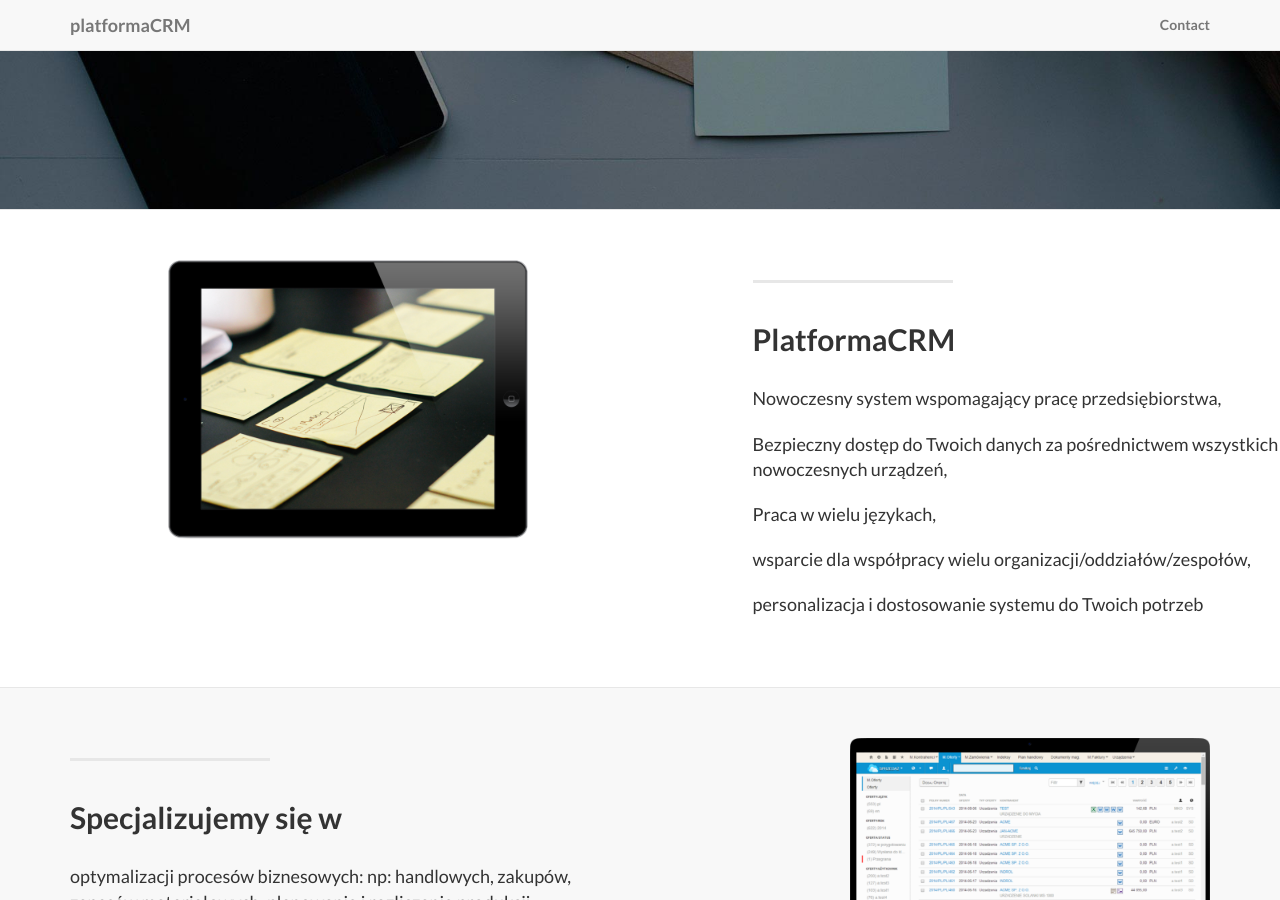
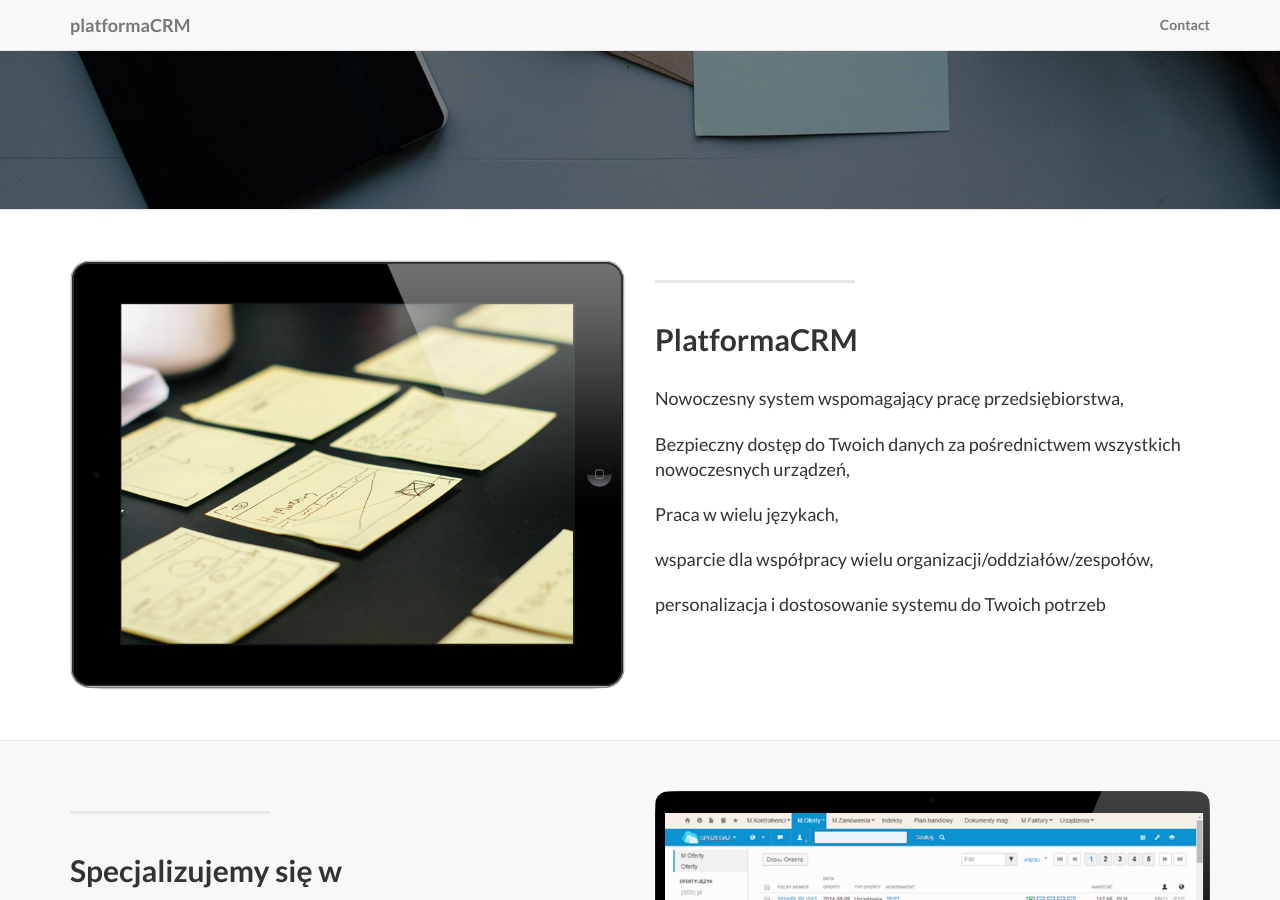
Before and after one commit to platformacrm/platformacrm.github.io, a Jekyll site: the page built from index.html, in a window 1280 px wide and 900 px high, scrolled down 568 px. Built offline with Jekyll 4.4.1, drawn with Linux system fonts in a browser that asks for light colours.

Commit message:
modified:   _includes/page_content.html

```diff
--- a/_includes/page_content.html
+++ b/_includes/page_content.html
@@ -13,7 +13,7 @@
                     <h2 class="section-heading">{{ post.title }}</h2>
                     {{ post.description }}
                 </div>
-                <div class="col-lg-4 col-lg-offset-2 col-sm-6">
+                <div class="col-lg-6 col-sm-6">
                     <img class="img-responsive" src="img/services/{{ post.img }}" alt="">
                 </div>
             </div>
@@ -30,13 +30,13 @@
         <div class="container">
 
             <div class="row">
-                <div class="col-lg-6 col-lg-offset-1 col-sm-push-6  col-sm-6">
+                <div class="col-lg-6  col-sm-push-6  col-sm-6">
                     <hr class="section-heading-spacer">
                     <div class="clearfix"></div>
                     <h2 class="section-heading">{{ post.title }}</h2>
                     {{ post.description }}
                 </div>
-                <div class="col-lg-4 col-sm-pull-6  col-sm-6">
+                <div class="col-lg-6 col-sm-pull-6  col-sm-6">
                   <img class="img-responsive" src="img/services/{{ post.img }}" alt="">
                 </div>
             </div>
```
